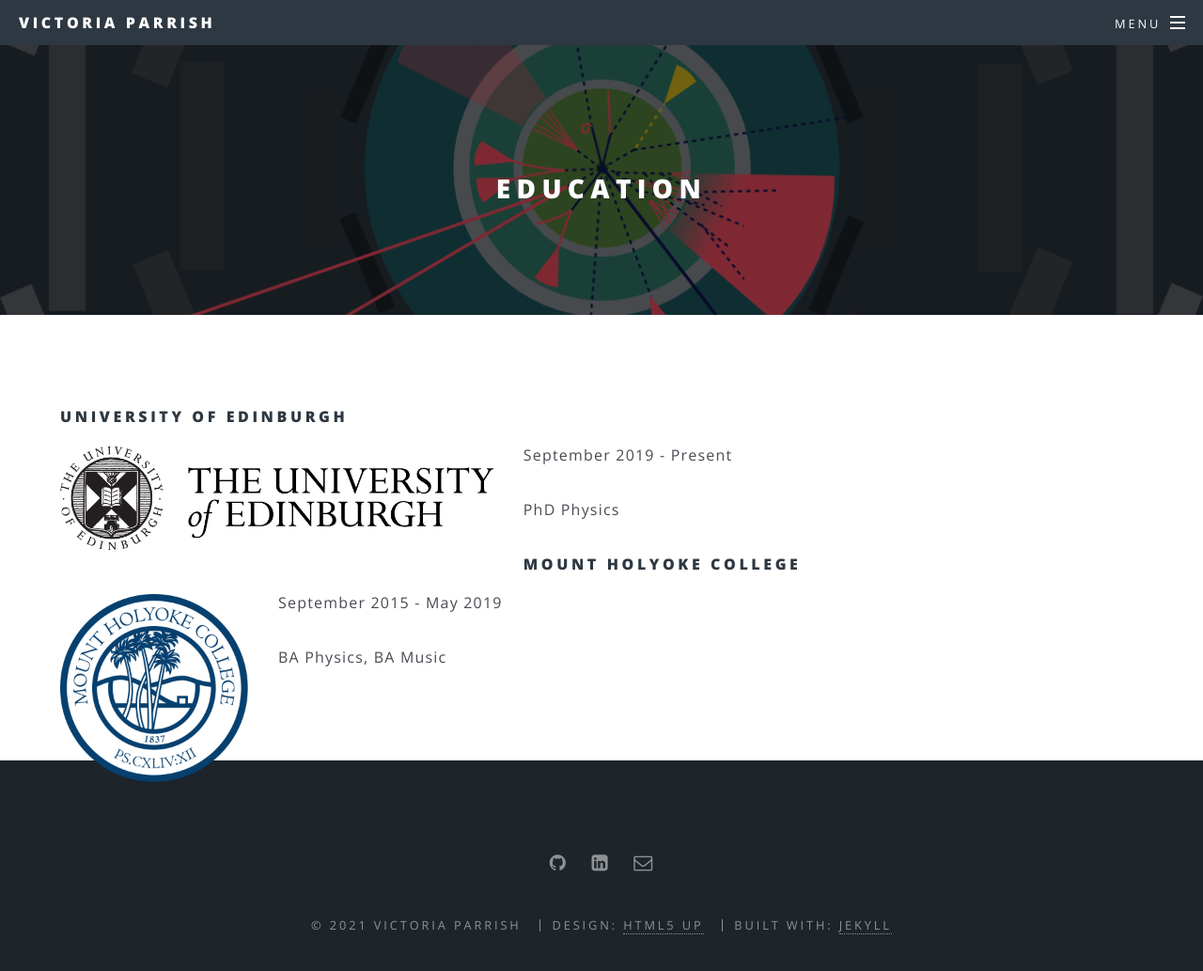
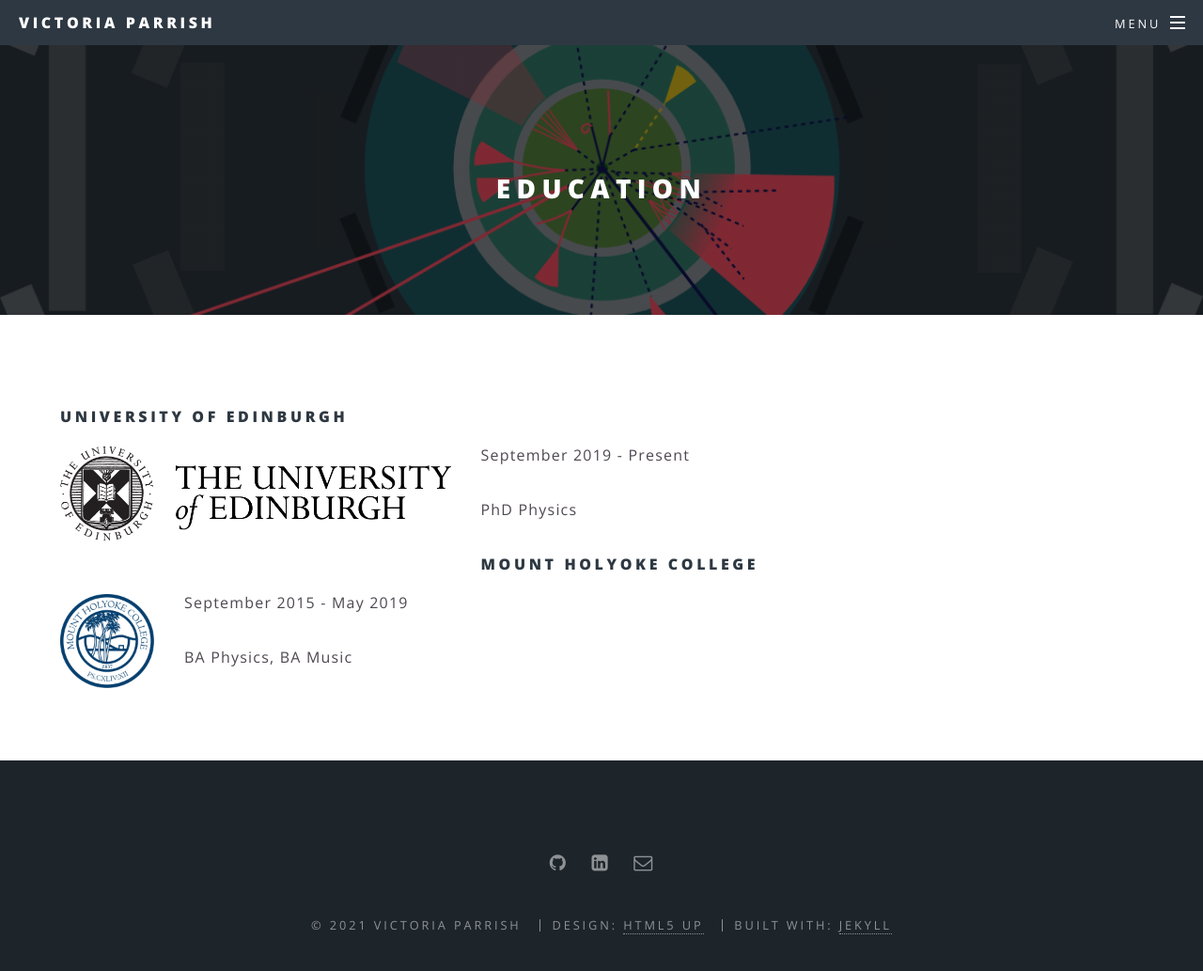
Before and after one commit to victoria-parrish/victoria-parrish.github.io, a Jekyll site: the page built from education.html, in a window 1280 px wide and 1087 px high. Shown: the top 1033 px of the window at 94% size. Built offline with Jekyll 4.4.1, drawn with Linux system fonts in a browser that asks for light colours.

Commit message:
resize image

```diff
--- a/education.html
+++ b/education.html
@@ -4,9 +4,9 @@
 ---
 
 <h4>University of Edinburgh</h4>
-	<p><span class="image left"><img src="images/edin.png" alt=""/></span>September 2019 - Present</p>
+	<p><span class="image left"><img src="images/edin.png" alt="" width="415.5" height="99.5"/></span>September 2019 - Present</p>
 	<p>PhD Physics</p>
 
 <h4>Mount Holyoke College</h4>
-	<p><span class="image left"><img src="images/mhc.png" alt="" width="200" height="200" /></span>September 2015 - May 2019 </p>
+	<p><span class="image left"><img src="images/mhc.png" alt="" width="100" height="100" /></span>September 2015 - May 2019 </p>
 	<p>BA Physics, BA Music</p>
```
Also changed, not shown: 1 other file.
